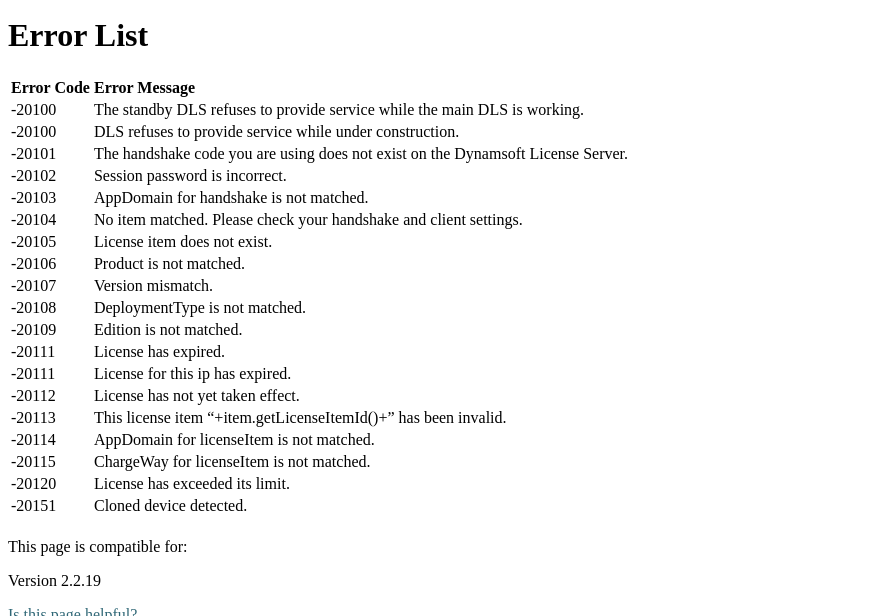
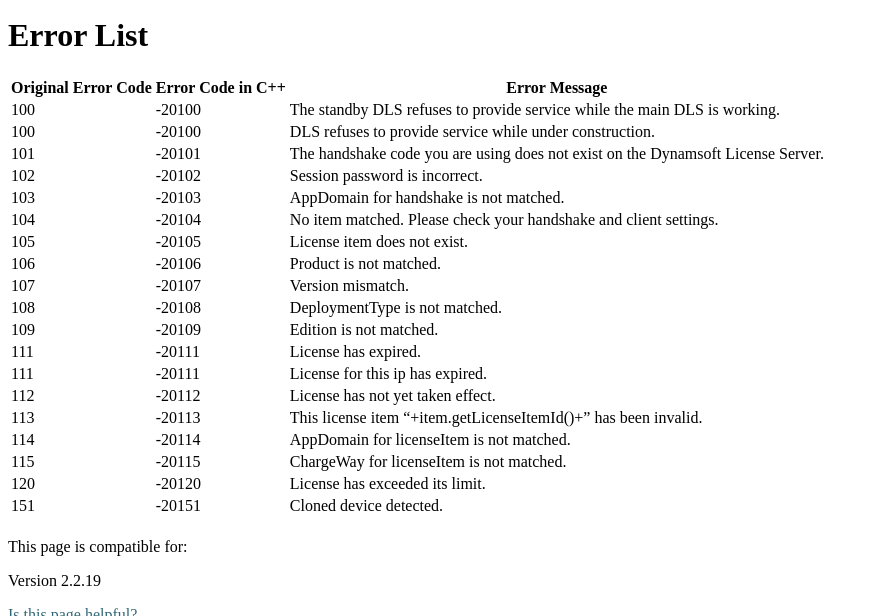
Before and after one commit to dynamsoft-docs/license-server-docs, a Jekyll site: the page built from common/errorList.md, in a window 1280 px wide and 900 px high, scrolled down 216 px, cut to the strip 181-797 px from the top of the window. Shown: the whole strip, without its empty margins (0-873 px from the left). Built offline with Jekyll 4.4.1, drawn with Linux system fonts in a browser that asks for light colours.

Commit message:
updated error codes

```diff
--- a/common/errorList.md
+++ b/common/errorList.md
@@ -9,24 +9,24 @@ needAutoGenerateSidebar: true
 
 # Error List
 
-| Error Code | Error Message |
-|:-|:-|
-| -20100 | The standby DLS refuses to provide service while the main DLS is working. |
-| -20100 | DLS refuses to provide service while under construction. |
-| -20101 | The handshake code you are using does not exist on the Dynamsoft License Server. |
-| -20102 | Session password is incorrect. |
-| -20103 | AppDomain for handshake is not matched. |
-| -20104 | No item matched. Please check your handshake and client settings. |
-| -20105 | License item does not exist. |
-| -20106 | Product is not matched. |
-| -20107 | Version mismatch. |
-| -20108 | DeploymentType is not matched. |
-| -20109 | Edition is not matched. |
-| -20111 | License has expired. |
-| -20111 | License for this ip has expired. |
-| -20112 | License has not yet taken effect. |
-| -20113 | This license item "+item.getLicenseItemId()+" has been invalid. |
-| -20114 | AppDomain for licenseItem is not matched. |
-| -20115 | ChargeWay for licenseItem is not matched. |
-| -20120 | License has exceeded its limit. |
-| -20151 | Cloned device detected. |
+| Original Error Code | Error Code in C++ | Error Message                                                                    |
+| :------------------ | :---------------- |
+| 100                 | -20100            | The standby DLS refuses to provide service while the main DLS is working.        |
+| 100                 | -20100            | DLS refuses to provide service while under construction.                         |
+| 101                 | -20101            | The handshake code you are using does not exist on the Dynamsoft License Server. |
+| 102                 | -20102            | Session password is incorrect.                                                   |
+| 103                 | -20103            | AppDomain for handshake is not matched.                                          |
+| 104                 | -20104            | No item matched. Please check your handshake and client settings.                |
+| 105                 | -20105            | License item does not exist.                                                     |
+| 106                 | -20106            | Product is not matched.                                                          |
+| 107                 | -20107            | Version mismatch.                                                                |
+| 108                 | -20108            | DeploymentType is not matched.                                                   |
+| 109                 | -20109            | Edition is not matched.                                                          |
+| 111                 | -20111            | License has expired.                                                             |
+| 111                 | -20111            | License for this ip has expired.                                                 |
+| 112                 | -20112            | License has not yet taken effect.                                                |
+| 113                 | -20113            | This license item "+item.getLicenseItemId()+" has been invalid.                  |
+| 114                 | -20114            | AppDomain for licenseItem is not matched.                                        |
+| 115                 | -20115            | ChargeWay for licenseItem is not matched.                                        |
+| 120                 | -20120            | License has exceeded its limit.                                                  |
+| 151                 | -20151            | Cloned device detected.                                                          |
```
